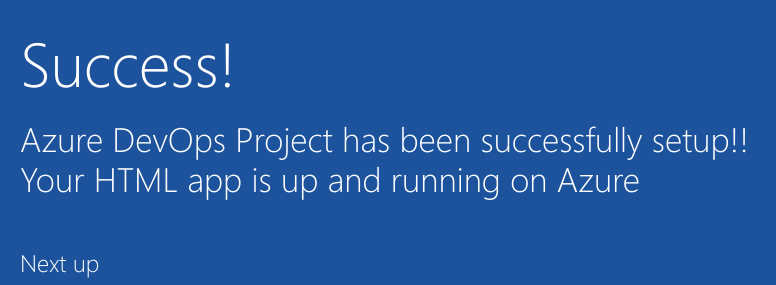
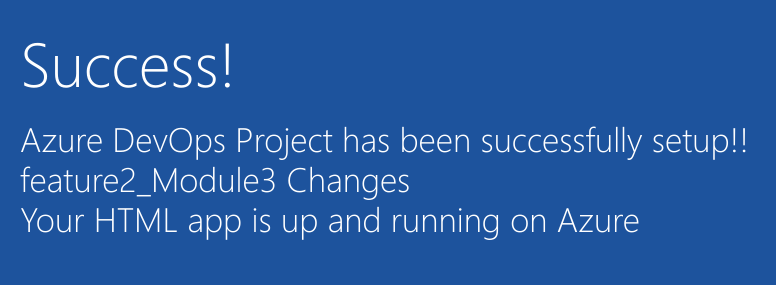
Before and after one commit to kapil051181/sample-proj, a plain HTML site: page index.html in a window 1280 px wide. Shown: the part 352-637 px from the top of the page, 205-981 px from the left. Drawn offline with Linux system fonts and the light colour scheme.

Commit message:
feature2_Module3 Changes

```diff
--- a/index.html
+++ b/index.html
@@ -19,7 +19,7 @@
         </div>
             <div class="content-body">
                 <div class="success-text">Success!</div>
-                <div class="description line-1"> Azure DevOps Project has been successfully setup!!</div>
+                <div class="description line-1"> Azure DevOps Project has been successfully setup!! feature2_Module3 Changes</div>
                 <div class="description line-2"> Your HTML app is up and running on Azure</div>
                 <div class="next-steps-container">
                     <div class="next-steps-header">Next up</div>
```
